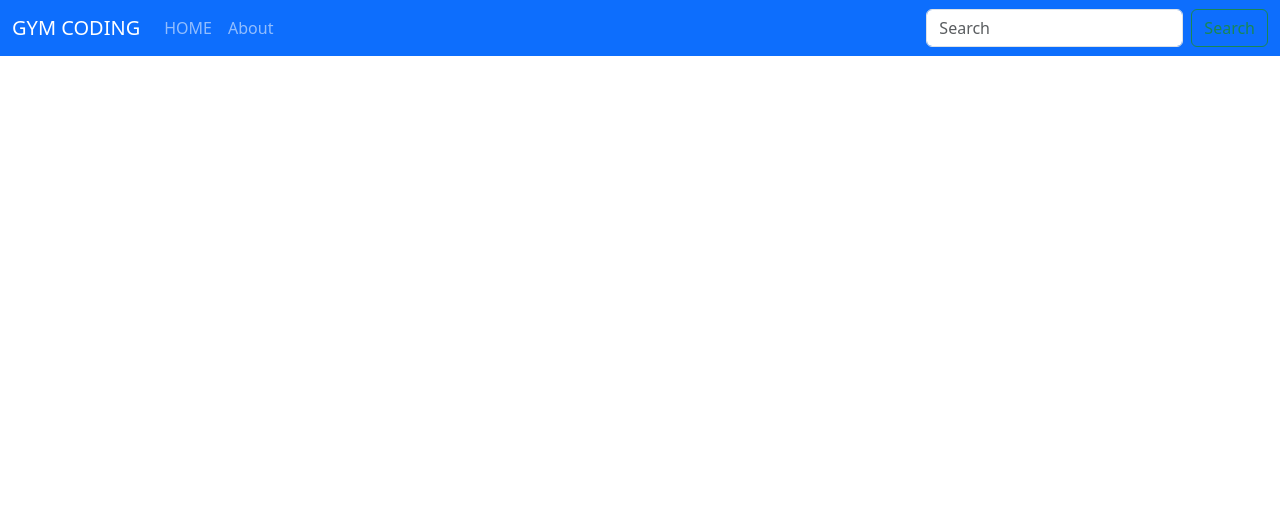
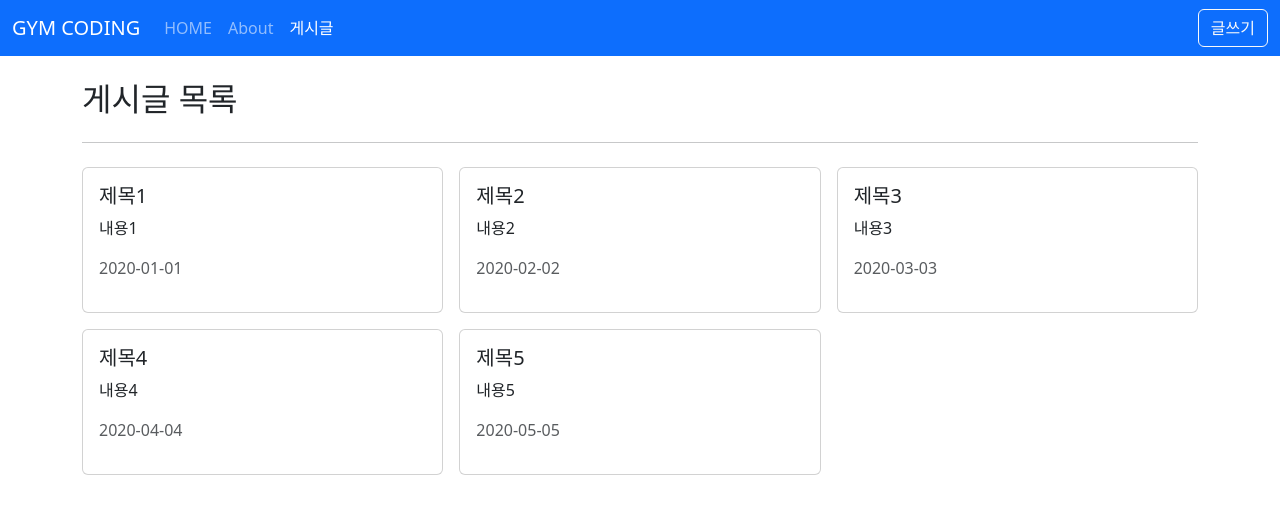
Before and after one commit to h2oi6v0i/vue3-posts, a Vue app: page /posts in a window 1280 px wide. Shown: the top 514 px of the page. Built offline with nearby package versions, Linux system fonts and the light colour scheme.

Commit message:
[6] : Vue Router - 게시판

```diff
--- /dev/null
+++ b/src/api/posts.js
@@ -0,0 +1,15 @@
+const posts = [
+  { id: 1, title: '제목1', content: '내용1', createdAt: '2020-01-01' },
+  { id: 2, title: '제목2', content: '내용2', createdAt: '2020-02-02' },
+  { id: 3, title: '제목3', content: '내용3', createdAt: '2020-03-03' },
+  { id: 4, title: '제목4', content: '내용4', createdAt: '2020-04-04' },
+  { id: 5, title: '제목5', content: '내용5', createdAt: '2020-05-05' },
+];
+
+/**
+ * 게시글 목록 조회
+ * 이 함수를 호출하면 posts 배열의 모든 게시물 목록을 얻을 수 있다.
+ */
+export function getPosts() {
+  return posts;
+}
--- /dev/null
+++ b/src/components/posts/PostItem.vue
@@ -0,0 +1,26 @@
+<template>
+  <div class="card">
+    <div class="card-body">
+      <h5 class="card-title">{{ title }}</h5>
+      <p class="card-text">{{ content }}</p>
+      <p class="text-muted">{{ createdAt }}</p>
+    </div>
+  </div>
+</template>
+
+<script setup>
+defineProps({
+  title: {
+    type: String,
+    required: true,
+  },
+  content: {
+    type: String,
+  },
+  createdAt: {
+    type: [String, Date, Number],
+  },
+});
+</script>
+
+<style></style>
--- a/src/layouts/TheHeader.vue
+++ b/src/layouts/TheHeader.vue
@@ -26,24 +26,33 @@
                 About
               </RouterLink>
             </li>
+            <li class="nav-item">
+              <RouterLink class="nav-link" active-class="active" to="/posts">
+                게시글
+              </RouterLink>
+            </li>
           </ul>
-          <form class="d-flex">
-            <input
-              class="form-control me-2"
-              type="search"
-              placeholder="Search"
-              aria-label="Search"
-            />
-            <button class="btn btn-outline-success" type="submit">
-              Search
+          <div class="d-flex">
+            <button class="btn btn-outline-light" type="button" @click="goPage">
+              글쓰기
             </button>
-          </form>
+          </div>
         </div>
       </div>
     </nav>
   </header>
 </template>
 
-<script setup></script>
+<script setup>
+import { useRouter } from 'vue-router';
+
+const router = useRouter();
+
+const goPage = () => {
+  router.push({
+    name: 'PostCreate',
+  });
+};
+</script>
 
 <style></style>
--- a/src/router/index.js
+++ b/src/router/index.js
@@ -1,6 +1,10 @@
 import { createRouter, createWebHistory } from 'vue-router';
 import HomeView from '@/views/HomeView.vue';
 import AboutView from '@/views/AboutView.vue';
+import PostCreateView from '@/views/posts/PostCreateView.vue';
+import PostDetailView from '@/views/posts/PostDetailView.vue';
+import PostListView from '@/views/posts/PostListView.vue';
+import PostEditView from '@/views/posts/PostEditView.vue';
 
 const routes = [
   {
@@ -13,6 +17,26 @@
     name: 'About',
     component: AboutView,
   },
+  {
+    path: '/posts',
+    name: 'PostList',
+    component: PostListView,
+  },
+  {
+    path: '/posts/create',
+    name: 'PostCreate',
+    component: PostCreateView,
+  },
+  {
+    path: '/posts/:id',
+    name: 'PostDetail',
+    component: PostDetailView,
+  },
+  {
+    path: '/posts/:id/edit',
+    name: 'PostEdit',
+    component: PostEditView,
+  },
 ];
 
 // 라우트 정보를 담고 있는 라우터 객체
--- a/src/views/HomeView.vue
+++ b/src/views/HomeView.vue
@@ -8,7 +8,9 @@
 
 const router = useRouter();
 const goAboutPage = () => {
-  router.push('/about');
+  router.push({
+    name: 'About',
+  });
 };
 </script>
 
--- /dev/null
+++ b/src/views/posts/PostCreateView.vue
@@ -0,0 +1,38 @@
+<template>
+  <div>
+    <h2>게시글 등록</h2>
+    <hr class="my-4" />
+    <form @submit.prevent="">
+      <div class="mb-3">
+        <label for="title" class="form-label">제목</label>
+        <input type="text" class="form-control" id="title" />
+      </div>
+      <div class="mb-3">
+        <label for="content" class="form-label">내용</label>
+        <textarea class="form-control" id="content" rows="3"></textarea>
+      </div>
+      <div class="pt-4">
+        <button
+          type="button"
+          class="btn btn-outline-dark me-2"
+          @click="goListPage"
+        >
+          목록
+        </button>
+        <button class="btn btn-primary">저장</button>
+      </div>
+    </form>
+  </div>
+</template>
+
+<script setup>
+import { useRouter } from 'vue-router';
+
+const router = useRouter();
+
+const goListPage = () => {
+  router.push({ name: 'PostList' });
+};
+</script>
+
+<style></style>
--- /dev/null
+++ b/src/views/posts/PostDetailView.vue
@@ -0,0 +1,47 @@
+<template>
+  <div>
+    <h2>제목</h2>
+    <p>내용</p>
+    <p class="text-muted">2020-01-01</p>
+    <hr />
+    <div class="row g-2">
+      <div class="col-auto">
+        <button class="btn btn-outline-dark">이전글</button>
+      </div>
+      <div class="col-auto">
+        <button class="btn btn-outline-dark">다음글</button>
+      </div>
+      <div class="col-auto me-auto"></div>
+      <div class="col-auto">
+        <button class="btn btn-outline-dark" @click="goListPage">목록</button>
+      </div>
+      <div class="col-auto">
+        <button class="btn btn-outline-primary" @click="goEditPage">
+          수정
+        </button>
+      </div>
+      <div class="col-auto">
+        <button class="btn btn-outline-danger">삭제</button>
+      </div>
+    </div>
+  </div>
+</template>
+
+<script setup>
+import { useRouter, useRoute } from 'vue-router';
+
+const route = useRoute(); // URL의 id 가져오기 위해 route 사용
+const router = useRouter();
+
+const id = route.params.id;
+
+const goListPage = () => {
+  router.push({ name: 'PostList' });
+};
+
+const goEditPage = () => {
+  router.push({ name: 'PostEdit', params: { id } });
+};
+</script>
+
+<style></style>
--- /dev/null
+++ b/src/views/posts/PostEditView.vue
@@ -0,0 +1,40 @@
+<template>
+  <div>
+    <h2>게시글 수정</h2>
+    <hr class="my-4" />
+    <form @submit.prevent="">
+      <div class="mb-3">
+        <label for="title" class="form-label">제목</label>
+        <input type="text" class="form-control" id="title" />
+      </div>
+      <div class="mb-3">
+        <label for="content" class="form-label">내용</label>
+        <textarea class="form-control" id="content" rows="3"></textarea>
+      </div>
+      <div class="pt-4">
+        <button
+          type="button"
+          class="btn btn-outline-danger me-2"
+          @click="goDetailPage"
+        >
+          취소
+        </button>
+        <button class="btn btn-primary">수정</button>
+      </div>
+    </form>
+  </div>
+</template>
+
+<script setup>
+import { useRouter, useRoute } from 'vue-router';
+
+const router = useRouter();
+const route = useRoute();
+const id = route.params.id;
+
+const goDetailPage = () => {
+  router.push({ name: 'PostDetail', params: { id } });
+};
+</script>
+
+<style></style>
--- /dev/null
+++ b/src/views/posts/PostListView.vue
@@ -0,0 +1,55 @@
+<template>
+  <div>
+    <h2>게시글 목록</h2>
+    <hr class="my-4" />
+    <div class="row g-3">
+      <div v-for="post in posts" :key="post.id" class="col-4">
+        <PostItem
+          :title="post.title"
+          :content="post.content"
+          :created-at="post.createdAt"
+          @click="goPage(post.id)"
+        ></PostItem>
+      </div>
+    </div>
+  </div>
+</template>
+
+<script setup>
+import PostItem from '@/components/posts/PostItem.vue';
+import { getPosts } from '@/api/posts';
+import { ref } from 'vue';
+import { useRouter } from 'vue-router';
+
+const router = useRouter();
+
+const posts = ref([]);
+
+/** 게시글 목록 조회 */
+const fetchPosts = () => {
+  posts.value = getPosts();
+};
+
+fetchPosts();
+
+/** 게시글 상세 페이지로 이동 */
+const goPage = id => {
+  // 방법 1
+  // router.push(`/posts/${id}`);
+
+  // 방법 2
+  router.push({
+    name: 'PostDetail',
+    params: {
+      id,
+    },
+    // query: {
+    //   searchText: 'Hello',
+    // },
+    // hash: '#world',
+    // query와 hash까지 넣으면 http://127.0.0.1:5173/posts/1?searchText=Hello#world 이런 URL 생성됨
+  });
+};
+</script>
+
+<style></style>
```
